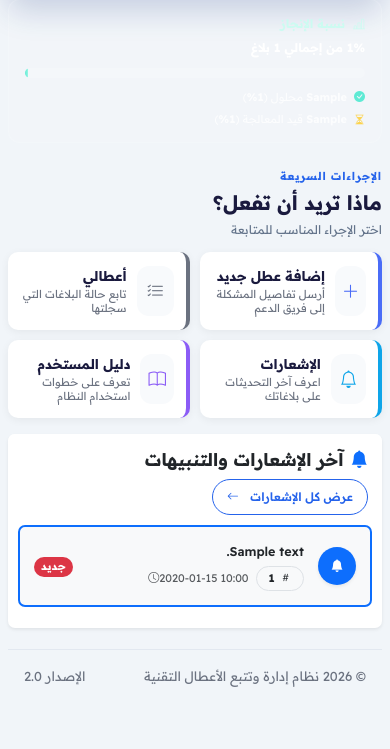
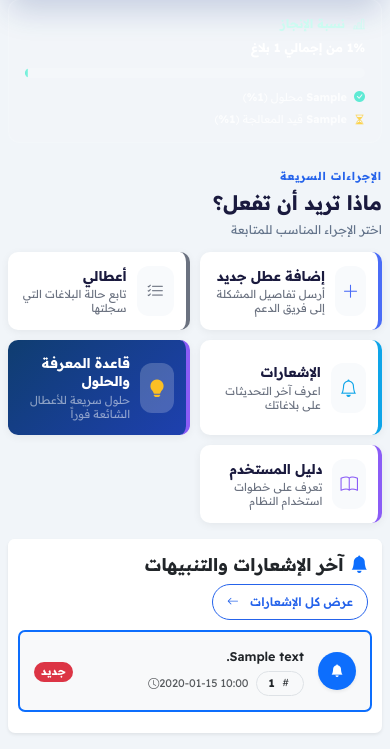
Before and after one commit to aldwahabdalbaqy401-sketch/it_fault_system, a Flask app: template templates/user_dashboard.html in a window 390 px wide. Shown: the part 590-1339 px from the top of the page. Before the commit the page ends 1277 px from the top, so only its background shows below. Run offline with Flask 3, Linux system fonts and the light colour scheme; the template is opened without the code that fills it: most values are stand-ins (such as "Sample title", 1, 10 or a date in 2020); some libraries are stand-ins or nearby versions.

Commit message:
feat: Add prominent Knowledge Base cards on mobile user dashboard and technician portal

```diff
--- a/templates/technician_support.html
+++ b/templates/technician_support.html
@@ -27,6 +27,9 @@
             </div>
             <div class="col-lg-4 text-lg-end mt-4 mt-lg-0">
                 <div class="d-flex flex-wrap gap-2 justify-content-lg-end">
+                    <a href="{{ url_for('knowledge_base') }}" class="btn btn-warning rounded-pill px-3 fw-bold shadow-sm">
+                        <i class="bi bi-lightbulb-fill me-1"></i> {{ 'Knowledge Base' if is_english else 'قاعدة المعرفة' }}
+                    </a>
                     {% if session.user_role in ['admin', 'supervisor'] %}
                     <a href="{{ url_for('view_faults') }}" class="btn btn-light rounded-pill px-4 fw-bold shadow-sm">
                         <i class="bi bi-card-checklist me-1"></i> {{ 'All Faults' if is_english else 'جميع البلاغات' }}
--- a/templates/user_dashboard.html
+++ b/templates/user_dashboard.html
@@ -92,6 +92,15 @@
                 <p>اعرف آخر التحديثات على بلاغاتك</p>
             </div>
             <i class="bi bi-arrow-left action-arrow"></i>
+        </a>
+
+        <a href="{{ url_for('knowledge_base') }}" class="action-card guide" style="background: linear-gradient(135deg, #0f3d70 0%, #1e40af 100%); color: #fff;">
+            <div class="action-icon" style="background: rgba(255,255,255,0.2); color: #fbbf24;"><i class="bi bi-lightbulb-fill"></i></div>
+            <div class="action-info">
+                <h3 class="text-white">قاعدة المعرفة والحلول</h3>
+                <p class="text-white-50">حلول سريعة للأعطال الشائعة فوراً</p>
+            </div>
+            <i class="bi bi-arrow-left action-arrow text-warning"></i>
         </a>
 
         <a href="#userGuide" class="action-card guide" onclick="toggleGuide(event)" aria-controls="userGuide" aria-expanded="false">
```
